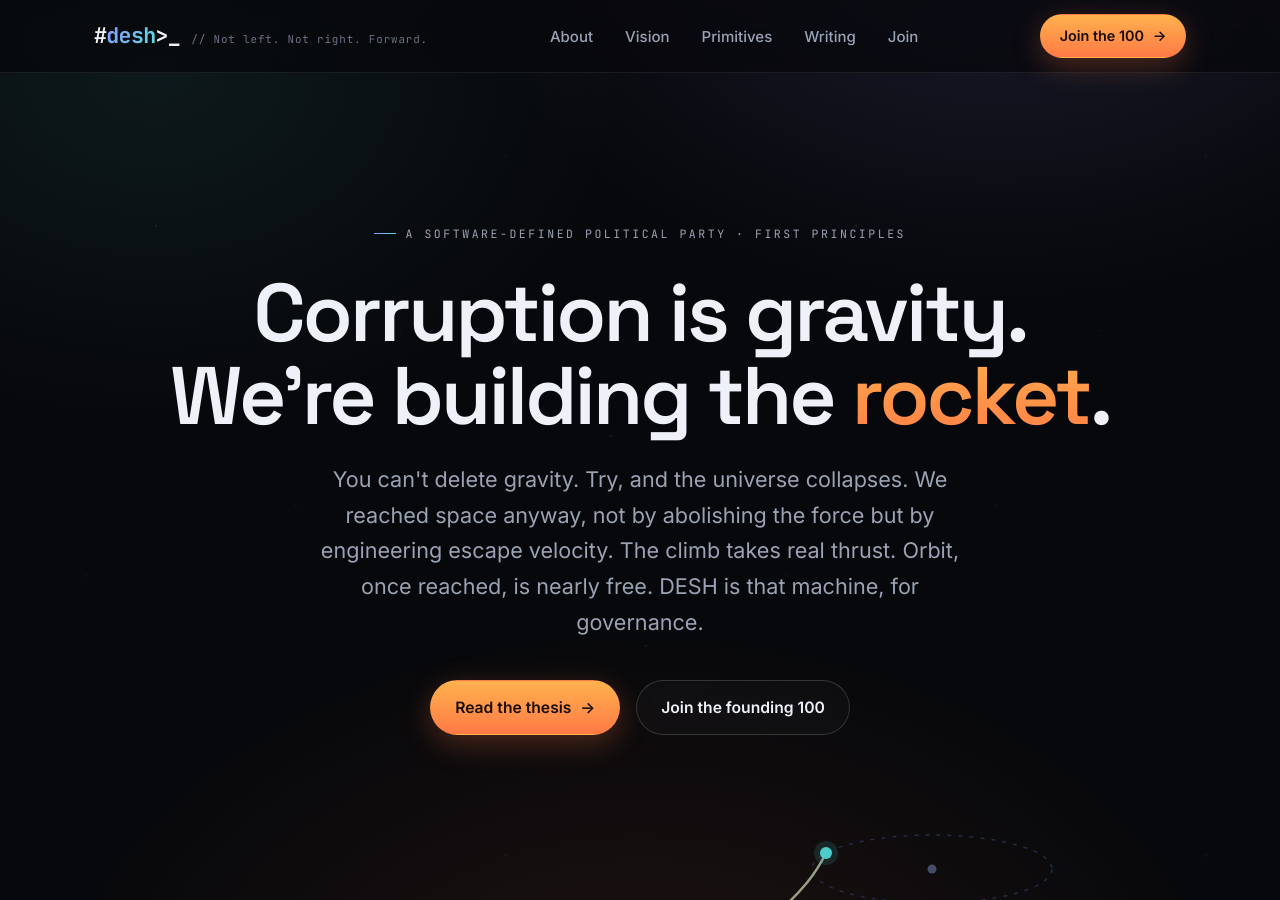
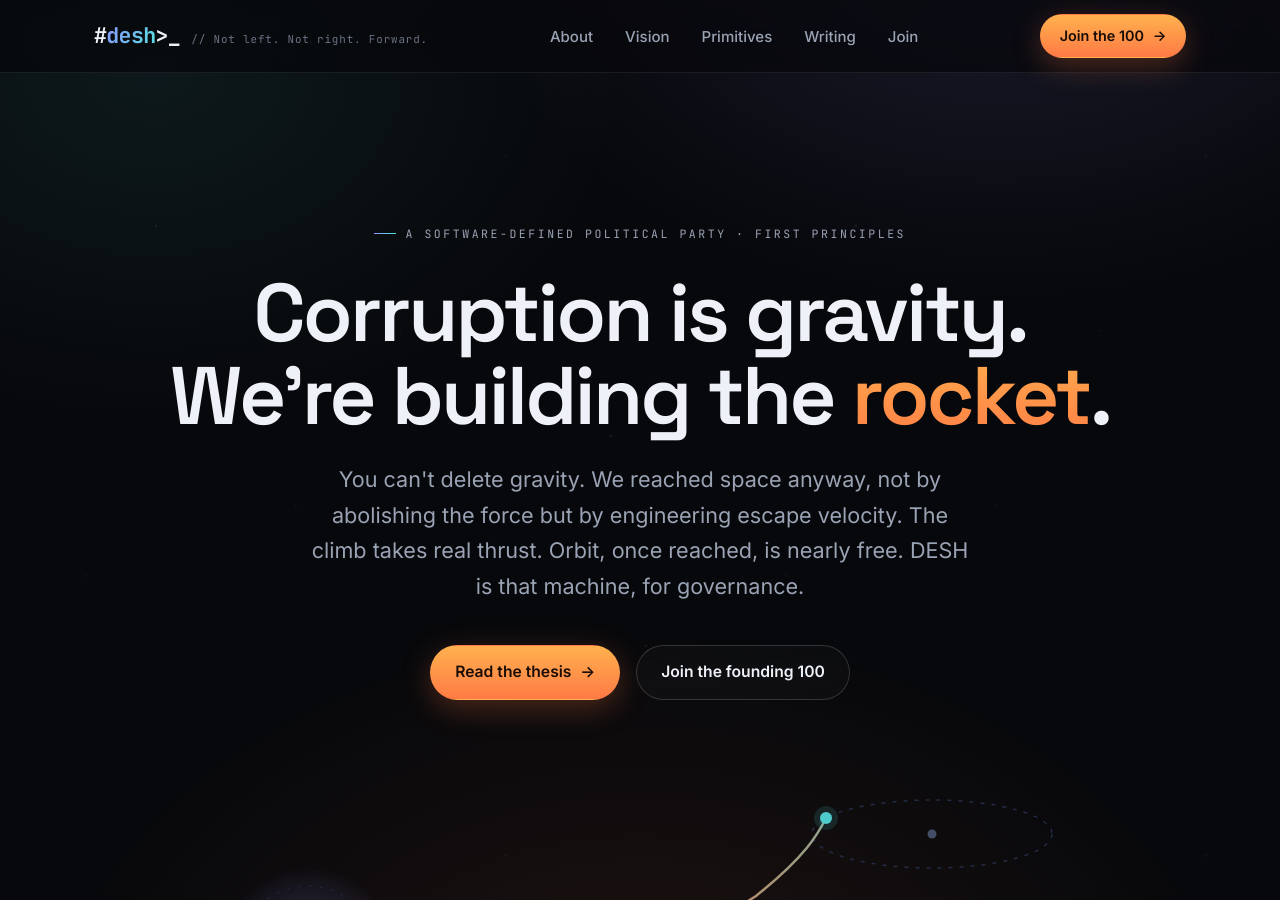
Before and after one commit to join-desh/website, a Jekyll site: the page built from index.md, in a window 1280 px wide and 900 px high. Built offline with Jekyll 4.4.1, drawn with Linux system fonts in a browser that asks for light colours.

Commit message:
Hero: trim the 'universe collapses' line from the lede
The intractability point (remove gravity and nothing moves) is developed by
the monk analogy in thesis beat 02; the hero doesn't need to pre-empt it.
Lede now states you can't delete gravity and pivots straight to the escape.

Co-Authored-By: Claude Opus 4.8 (1M context) <noreply@anthropic.com>
Claude-Session: https://claude.ai/code/session_01ML9XYGFVNXYvcqAfbdoJkb

```diff
--- a/index.md
+++ b/index.md
@@ -8,7 +8,7 @@ description: "DESH (Democratically Elected System Hackers) is a software-defined
   <div class="container">
     <span class="eyebrow">A software-defined political party · first principles</span>
     <h1>Corruption is gravity.<br>We're building the <span class="ember-text">rocket</span>.</h1>
-    <p class="lede">You can't delete gravity. Try, and the universe collapses. We reached space anyway, not by abolishing the force but by engineering escape velocity. The climb takes real thrust. Orbit, once reached, is nearly free. DESH is that machine, for governance.</p>
+    <p class="lede">You can't delete gravity. We reached space anyway, not by abolishing the force but by engineering escape velocity. The climb takes real thrust. Orbit, once reached, is nearly free. DESH is that machine, for governance.</p>
     <div class="hero-cta">
       <a href="#thesis" class="btn btn-primary">Read the thesis <span class="arrow">→</span></a>
       <a href="/join/" class="btn btn-ghost">Join the founding 100</a>
```
